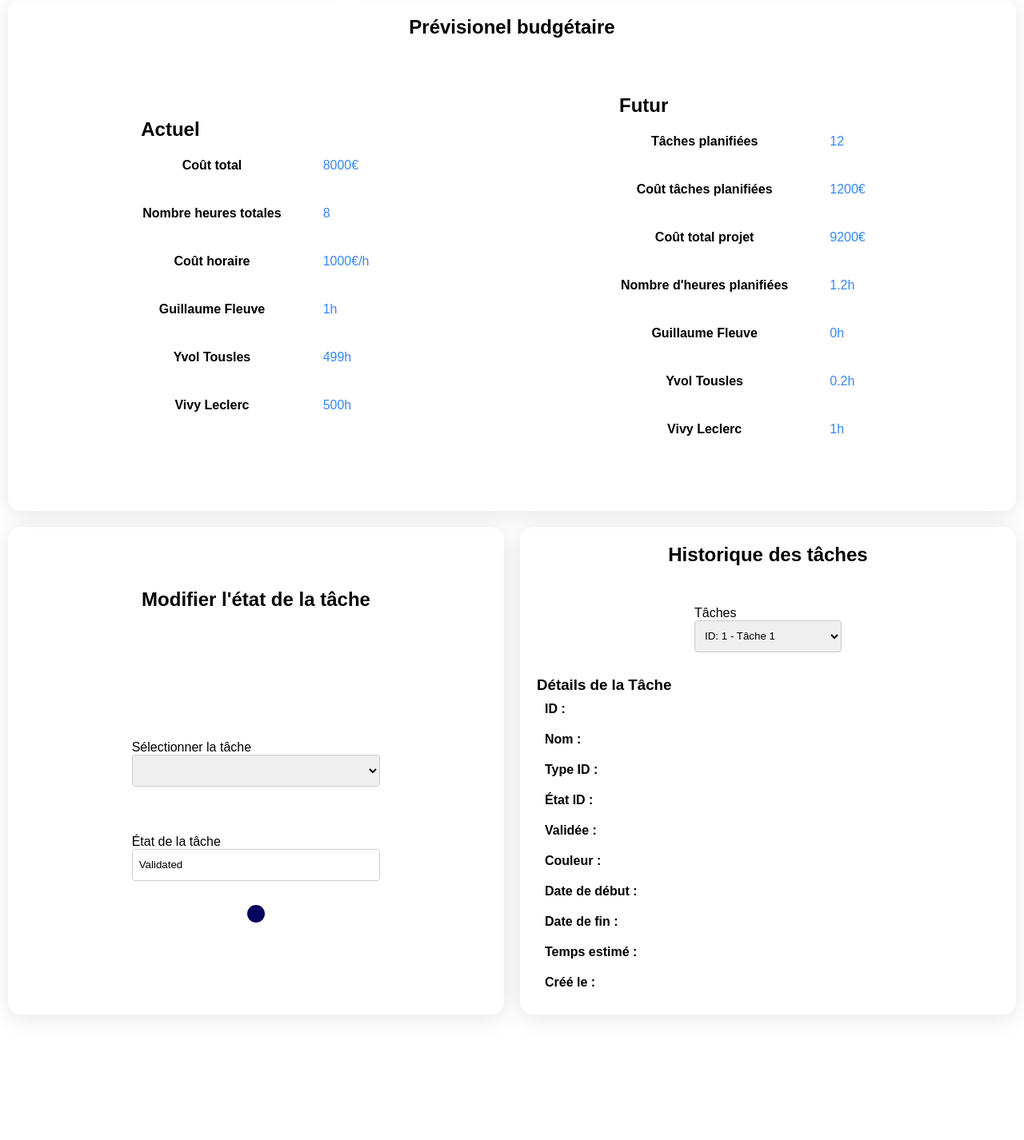
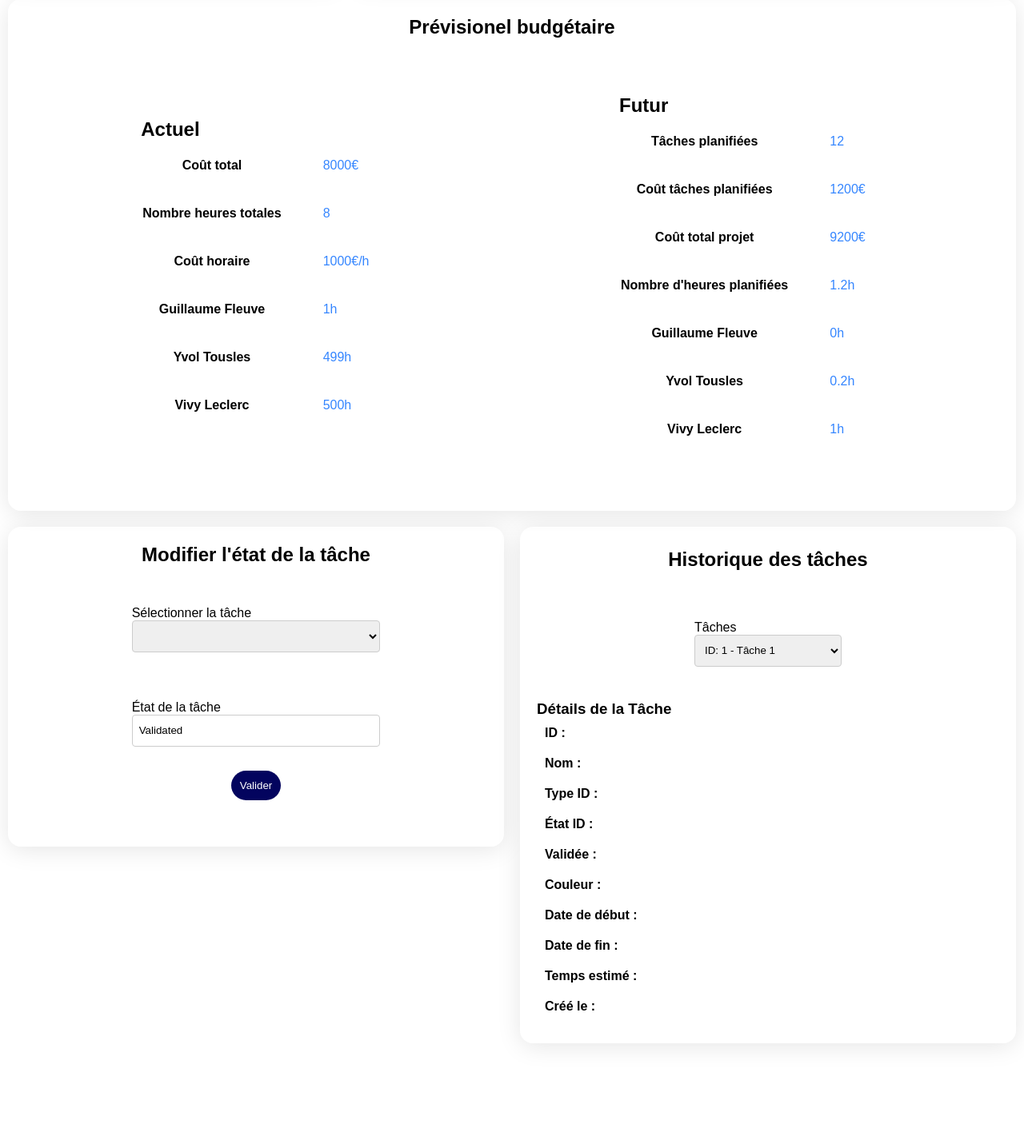
Before and after one commit to Varask/Estia_integration_project, a PHP site: template view/homepageView.html in a window 1280 px wide. Shown: the part 1733-3159 px from the top of the page at 80% size. Run offline with PHP 8.4, Linux system fonts and the light colour scheme; the template is opened without the code that fills it, so the values that code supplies are empty.

Commit message:
Refactor CSS to remove unnecessary space-around justification in homepageStyle.css

```diff
--- a/CSS/homePageStyle.css
+++ b/CSS/homePageStyle.css
@@ -76,8 +76,8 @@ body{
   width: 50%;
   display: flex;
   flex-direction: column;
-  justify-content: space-around;
   align-items: center;
+  margin-bottom: 20%;
 }
 
 #history {
--- a/view/homepageView.html
+++ b/view/homepageView.html
@@ -263,8 +263,8 @@ document.getElementById("userFullName").textContent = userFullName;
               <input type="text" id="etat" name="etat" value="Validated" readonly>
           </div>
           <div class="validate-button">
-              <button type="submit" id="state-button" class="btn"></button>
-              <button type="button" id="state-button2" class="btn" style="display: none;"></button>
+              <button type="submit" id="state-button" class="btn">Valider</button>
+              <button type="button" id="state-button2" class="btn" style="display: none;">Valider</button>
           </div>
       </form>
   </div>
```
